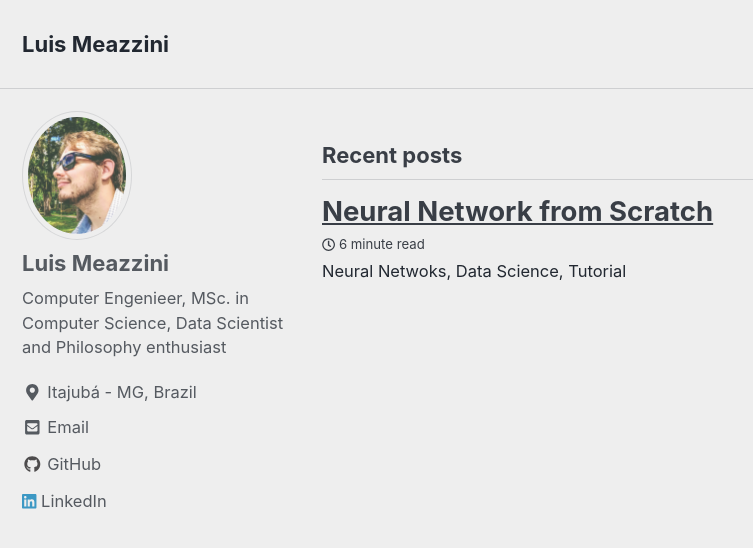
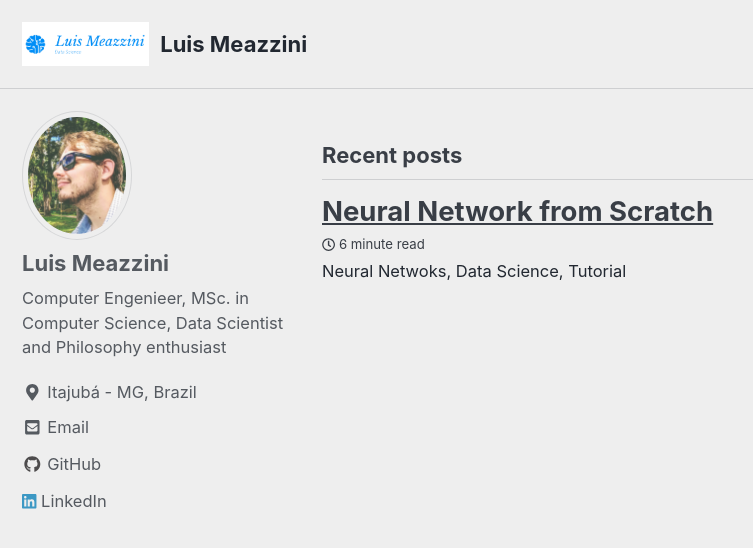
Before and after one commit to lmeazzini/lmeazzini.github.io, a Jekyll site: the page built from index.html, in a window 1280 px wide and 900 px high. Shown: the top 548 px of the window, without its empty margins (0-753 px from the left). Built offline with Jekyll 4.4.1, drawn with Linux system fonts in a browser that asks for light colours; cached includes are drawn as plain includes; nearby versions of some CDN libraries; the list of posts is cut into pages by our own code.

Commit message:
logo test

```diff
--- a/_config.yml
+++ b/_config.yml
@@ -24,7 +24,7 @@
 baseurl                  : # the subpath of your site, e.g. "/blog"
 repository               : # GitHub username/repo-name e.g. "mmistakes/minimal-mistakes"
 teaser                   : # path of fallback teaser image, e.g. "/assets/images/500x300.png"
-logo                     : # path of logo image to display in the masthead, e.g. "/assets/images/88x88.png"
+logo                     :  "/images/logo.png" # path of logo image to display in the masthead, e.g. "/assets/images/88x88.png"
 masthead_title           : # overrides the website title displayed in the masthead, use " " for no title
 # breadcrumbs            : false # true, false (default)
 words_per_minute         : 200
```
